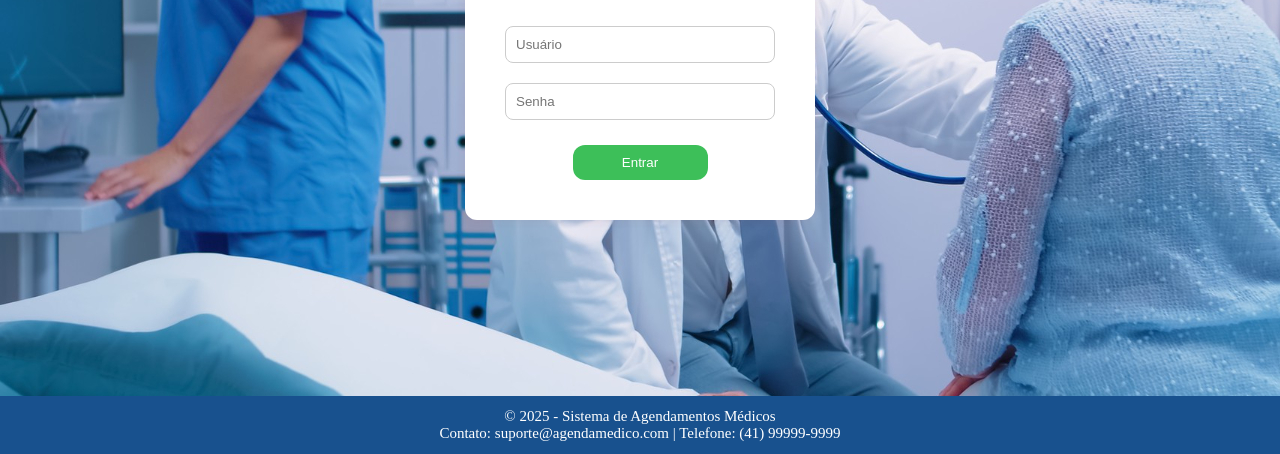
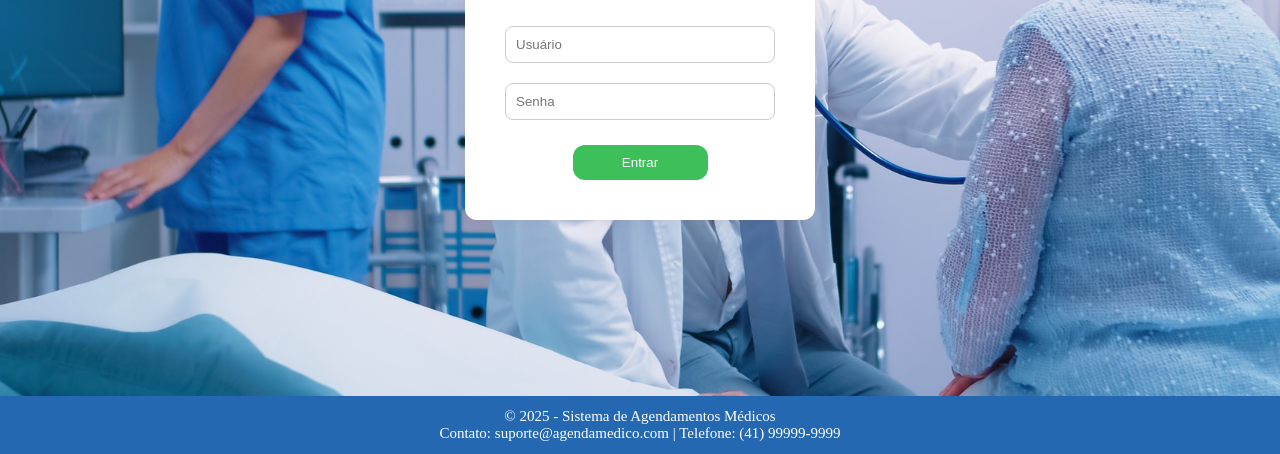
Before and after one commit to matheus-biesek/AgendamentoDeConsulta, a plain HTML site: page nginx-clinic/html/index.html in a window 1280 px wide. Shown: the part 346-800 px from the top of the page. Drawn offline with Linux system fonts and the light colour scheme; files whose address does not match are found by name.

Commit message:
cor do footer

```diff
--- a/nginx-clinic/html/styles/layout.css
+++ b/nginx-clinic/html/styles/layout.css
@@ -78,7 +78,7 @@ main.content {
 }
 
 footer {
-    background: var(--footer-color);
+    background: var(--secondary-color);
     flex-shrink: 0;
     color: var(--text-color);
     display: flex;
```
